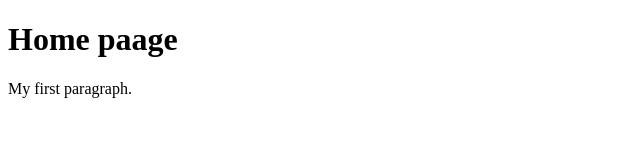
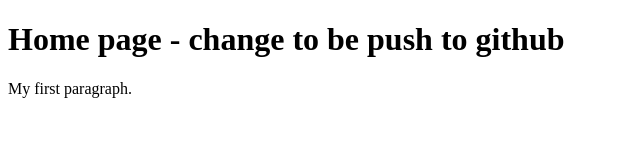
Before and after one commit to gabriellemitie/git-demo, a plain HTML site: page web/index.html in a window 1280 px wide. Shown: the whole page, without its empty margins (0-640 px from the left). Drawn offline with Linux system fonts and the light colour scheme.

Commit message:
updating index page for github

```diff
--- a/web/index.html
+++ b/web/index.html
@@ -2,7 +2,7 @@
 <html>
 <body>
 
-<h1>Home paage</h1>
+<h1>Home page - change to be push to github</h1>
 <p>My first paragraph.</p>
 
 </body>
```
